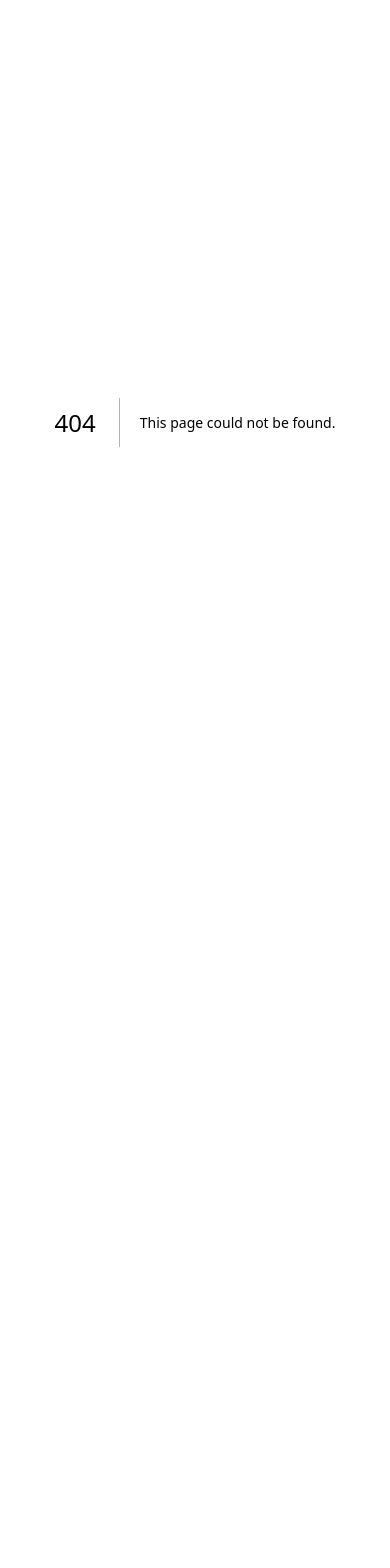
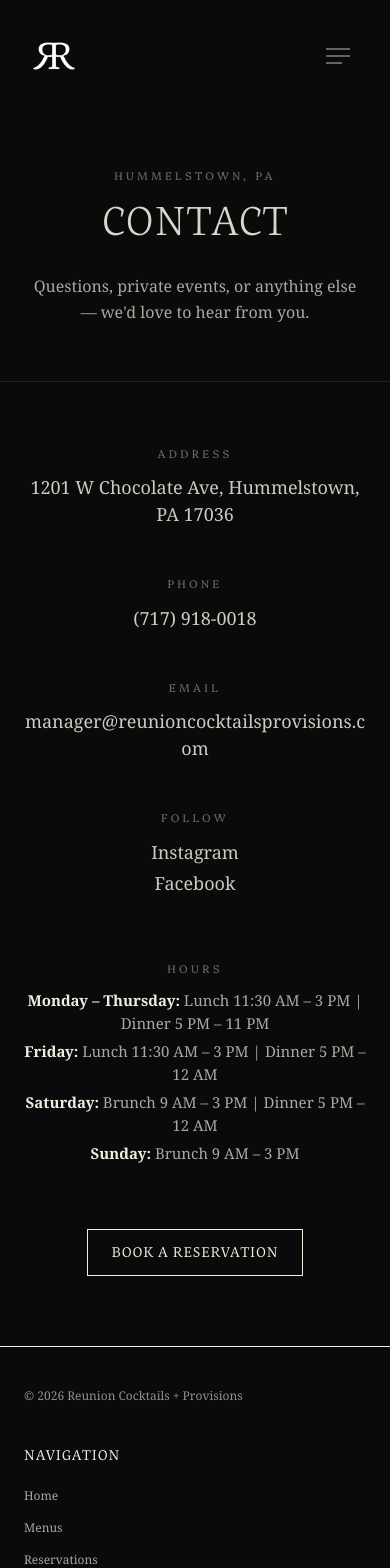
Before and after one commit to 0xdysseydigital/reunion-web, a Next.js app: page /contact in a window 390 px wide. Before the commit this address had no page. Shown: the top 1568 px of the page. Before the commit the page ends 844 px from the top, so only its background shows below. Built offline with nearby package versions, Linux system fonts and the light colour scheme; a web font is replaced by a local one.

Commit message:
Add contact page to fix footer 404
Simple page with address, phone, email, social links, and hours,
following the existing header/CTA pattern used on other subpages.

Co-Authored-By: Claude Sonnet 5 <noreply@anthropic.com>

```diff
--- /dev/null
+++ b/src/app/(main)/contact/page.tsx
@@ -0,0 +1,143 @@
+import FadeIn from "@/components/FadeIn";
+import Button from "@/components/Button";
+import { RESERVATIONS_URL } from "@/lib/constants";
+
+const EMAIL = "manager@reunioncocktailsprovisions.com";
+const PHONE = "(717) 918-0018";
+const PHONE_URL = "tel:+17179180018";
+const ADDRESS = "1201 W Chocolate Ave, Hummelstown, PA 17036";
+const MAPS_URL = "https://maps.google.com/?q=1201+W+Chocolate+Ave+Hummelstown+PA+17036";
+const INSTAGRAM_URL = "https://www.instagram.com/reunioncocktailsprovisions/";
+const FACEBOOK_URL = "https://www.facebook.com/reunioncocktailsandprovisions";
+
+export const metadata = {
+  title: "Contact — Reunion Cocktails + Provisions",
+};
+
+export default function ContactPage() {
+  return (
+    <div className="min-h-screen flex flex-col">
+
+      {/* Header */}
+      <div className="border-b border-brand-cream/10 px-6 md:px-10 py-14 md:py-20 flex flex-col items-center text-center">
+        <FadeIn direction="none">
+          <p className="font-platypi text-[11px] tracking-[0.3em] uppercase text-brand-cream/40 mb-4">
+            Hummelstown, PA
+          </p>
+        </FadeIn>
+        <FadeIn direction="none" delay={0.1}>
+          <h1 className="font-servus font-light text-[clamp(2.5rem,6vw,4rem)] leading-none tracking-wide uppercase text-brand-cream/90">
+            Contact
+          </h1>
+        </FadeIn>
+        <FadeIn direction="none" delay={0.2}>
+          <p className="font-literata text-brand-cream/70 text-[16px] mt-8 max-w-xl leading-relaxed">
+            Questions, private events, or anything else — we&apos;d love to hear from you.
+          </p>
+        </FadeIn>
+      </div>
+
+      {/* Details */}
+      <div className="flex-1 flex flex-col items-center gap-16 px-6 py-16 md:py-24">
+        <div className="grid grid-cols-1 sm:grid-cols-2 gap-x-16 gap-y-12 max-w-2xl w-full text-center sm:text-left">
+          <FadeIn direction="none">
+            <ContactBlock label="Address">
+              <a
+                href={MAPS_URL}
+                target="_blank"
+                rel="noopener noreferrer"
+                className="font-literata text-[18px] text-brand-cream/85 hover:text-brand-cream transition-colors duration-200"
+              >
+                {ADDRESS}
+              </a>
+            </ContactBlock>
+          </FadeIn>
+
+          <FadeIn direction="none" delay={0.05}>
+            <ContactBlock label="Phone">
+              <a
+                href={PHONE_URL}
+                className="font-literata text-[18px] text-brand-cream/85 hover:text-brand-cream transition-colors duration-200"
+              >
+                {PHONE}
+              </a>
+            </ContactBlock>
+          </FadeIn>
+
+          <FadeIn direction="none" delay={0.1}>
+            <ContactBlock label="Email">
+              <a
+                href={`mailto:${EMAIL}`}
+                className="font-literata text-[18px] text-brand-cream/85 hover:text-brand-cream transition-colors duration-200 break-words"
+              >
+                {EMAIL}
+              </a>
+            </ContactBlock>
+          </FadeIn>
+
+          <FadeIn direction="none" delay={0.15}>
+            <ContactBlock label="Follow">
+              <div className="flex flex-col gap-1 items-center sm:items-start">
+                <a
+                  href={INSTAGRAM_URL}
+                  target="_blank"
+                  rel="noopener noreferrer"
+                  className="font-literata text-[18px] text-brand-cream/85 hover:text-brand-cream transition-colors duration-200"
+                >
+                  Instagram
+                </a>
+                <a
+                  href={FACEBOOK_URL}
+                  target="_blank"
+                  rel="noopener noreferrer"
+                  className="font-literata text-[18px] text-brand-cream/85 hover:text-brand-cream transition-colors duration-200"
+                >
+                  Facebook
+                </a>
+              </div>
+            </ContactBlock>
+          </FadeIn>
+        </div>
+
+        <FadeIn direction="none" delay={0.2}>
+          <div className="text-center">
+            <p className="font-platypi text-[11px] tracking-[0.3em] uppercase text-brand-cream/40 mb-3">
+              Hours
+            </p>
+            <div className="space-y-1.5">
+              <HoursRow day="Monday – Thursday" hours="Lunch 11:30 AM – 3 PM  |  Dinner 5 PM – 11 PM" />
+              <HoursRow day="Friday" hours="Lunch 11:30 AM – 3 PM  |  Dinner 5 PM – 12 AM" />
+              <HoursRow day="Saturday" hours="Brunch 9 AM – 3 PM  |  Dinner 5 PM – 12 AM" />
+              <HoursRow day="Sunday" hours="Brunch 9 AM – 3 PM" />
+            </div>
+          </div>
+        </FadeIn>
+
+        <FadeIn direction="none" delay={0.25}>
+          <Button href={RESERVATIONS_URL} external>Book a Reservation</Button>
+        </FadeIn>
+      </div>
+
+    </div>
+  );
+}
+
+function ContactBlock({ label, children }: { label: string; children: React.ReactNode }) {
+  return (
+    <div>
+      <p className="font-platypi text-[11px] tracking-[0.3em] uppercase text-brand-cream/40 mb-3">
+        {label}
+      </p>
+      {children}
+    </div>
+  );
+}
+
+function HoursRow({ day, hours }: { day: string; hours: string }) {
+  return (
+    <p className="font-literata text-[15px]">
+      <span className="font-bold text-brand-cream">{day}: </span>
+      <span className="text-brand-cream/70">{hours}</span>
+    </p>
+  );
+}
```
